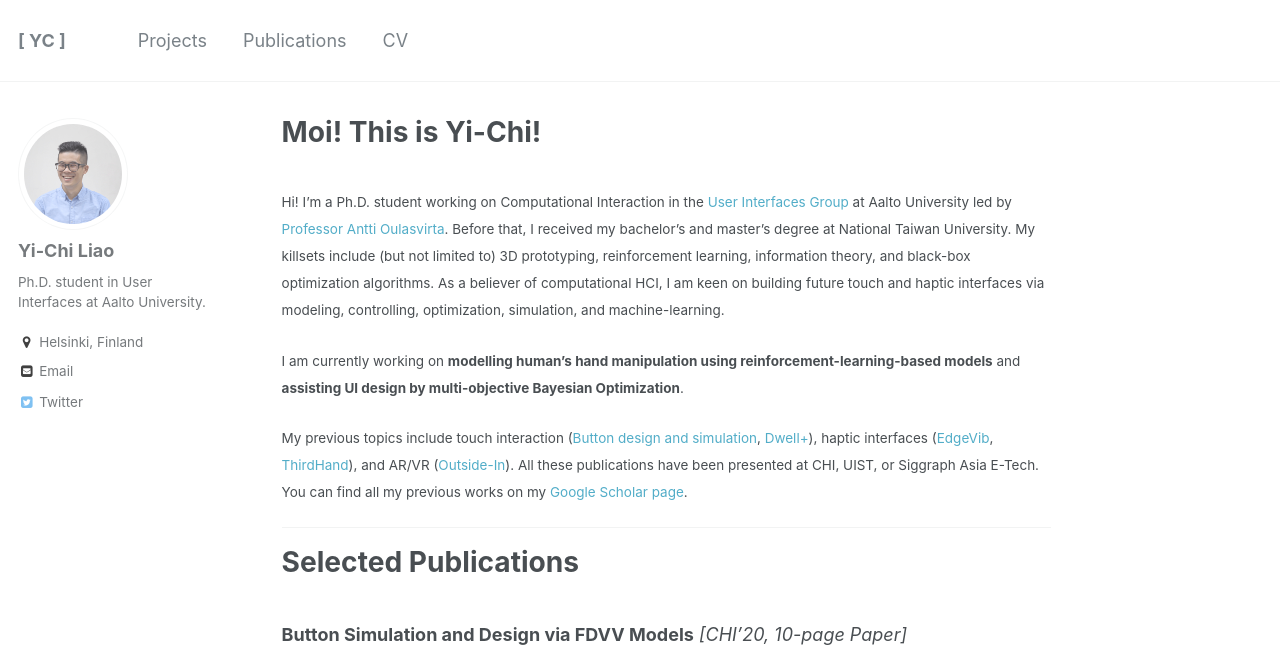
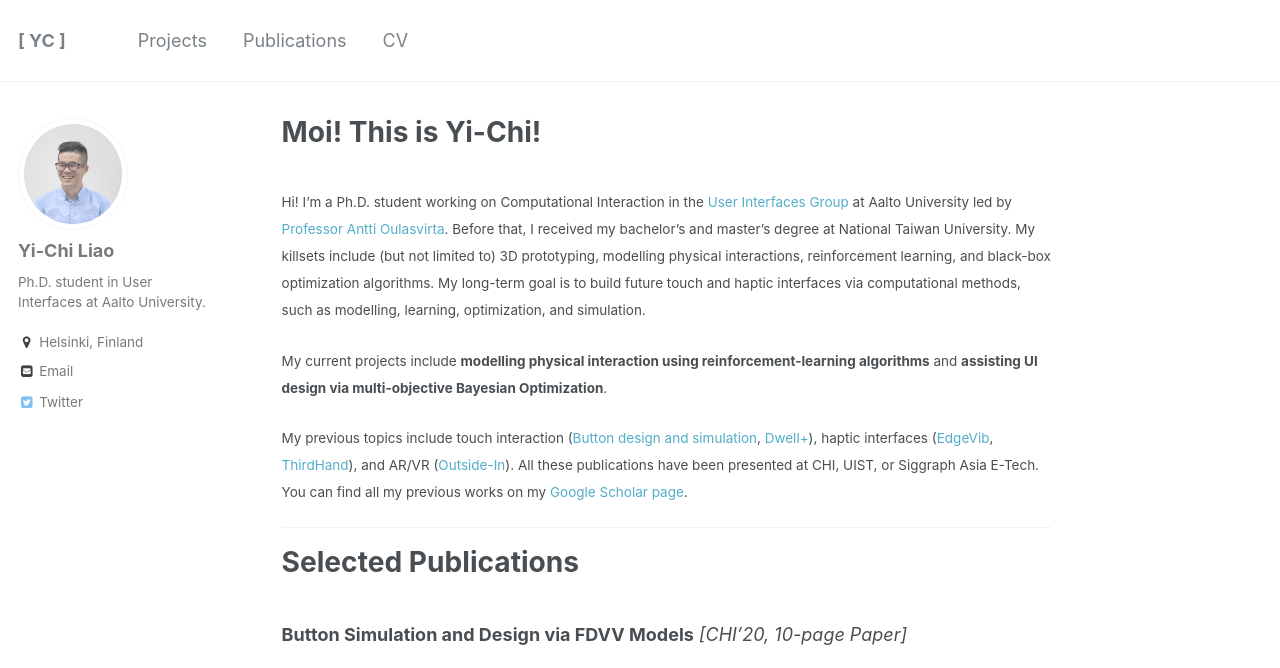
Before and after one commit to yichiliao/yichiliao.github.io, a Jekyll site: the page built from _pages/about.md, in a window 1280 px wide and 900 px high, cut to the strip 0-668 px from the top of the window. Built offline with Jekyll 4.4.1, drawn with Linux system fonts in a browser that asks for light colours.

Commit message:
modify about

```diff
--- a/_pages/about.md
+++ b/_pages/about.md
@@ -9,11 +9,11 @@ redirect_from:
 ---
 <br>
 <small>
-Hi! I'm a Ph.D. student working on Computational Interaction in the [User Interfaces Group](http://userinterfaces.aalto.fi/) at Aalto University led by [Professor Antti Oulasvirta](http://users.comnet.aalto.fi/oulasvir/). Before that, I received my bachelor's and master's degree at National Taiwan University. My killsets include (but not limited to) 3D prototyping, reinforcement learning, information theory, and black-box optimization algorithms. As a believer of computational HCI, I am keen on building future touch and haptic interfaces via modeling, controlling, optimization, simulation, and machine-learning.
+Hi! I'm a Ph.D. student working on Computational Interaction in the [User Interfaces Group](http://userinterfaces.aalto.fi/) at Aalto University led by [Professor Antti Oulasvirta](http://users.comnet.aalto.fi/oulasvir/). Before that, I received my bachelor's and master's degree at National Taiwan University. My killsets include (but not limited to) 3D prototyping, modelling physical interactions, reinforcement learning, and black-box optimization algorithms. My long-term goal is to build future touch and haptic interfaces via computational methods, such as modelling, learning, optimization, and simulation.
 </small>
 
 <small>
-I am currently working on **modelling human's hand manipulation using reinforcement-learning-based models** and **assisting UI design by multi-objective Bayesian Optimization**.
+My current projects include **modelling physical interaction using reinforcement-learning algorithms** and **assisting UI design via multi-objective Bayesian Optimization**.
 </small>
 
 <small>
```
